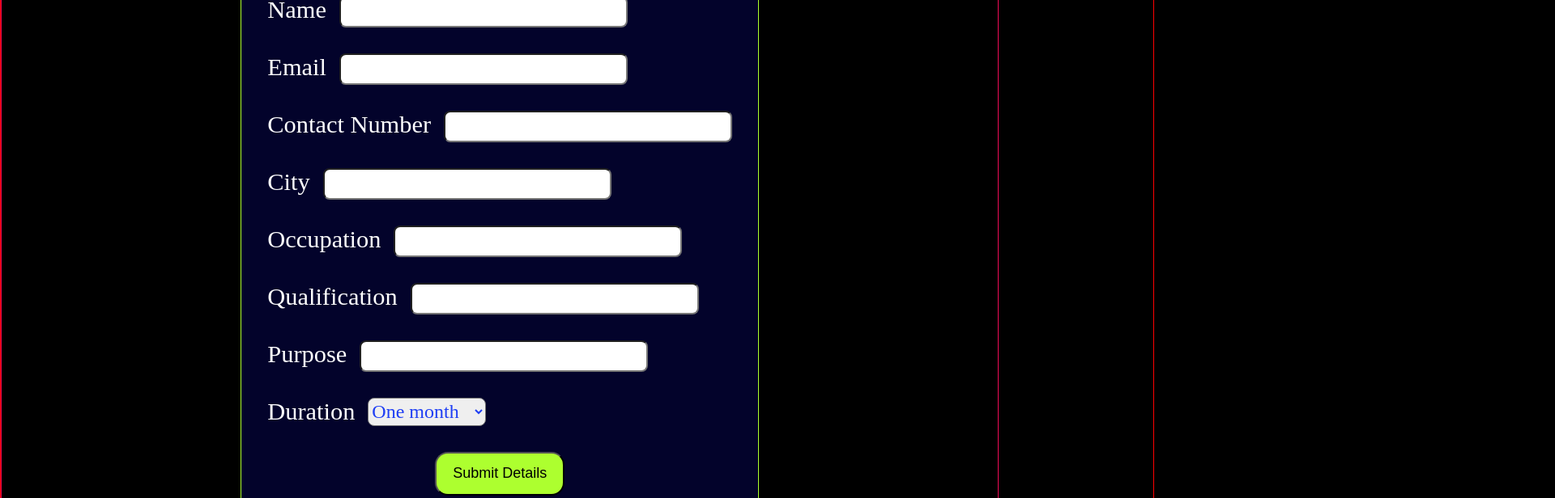
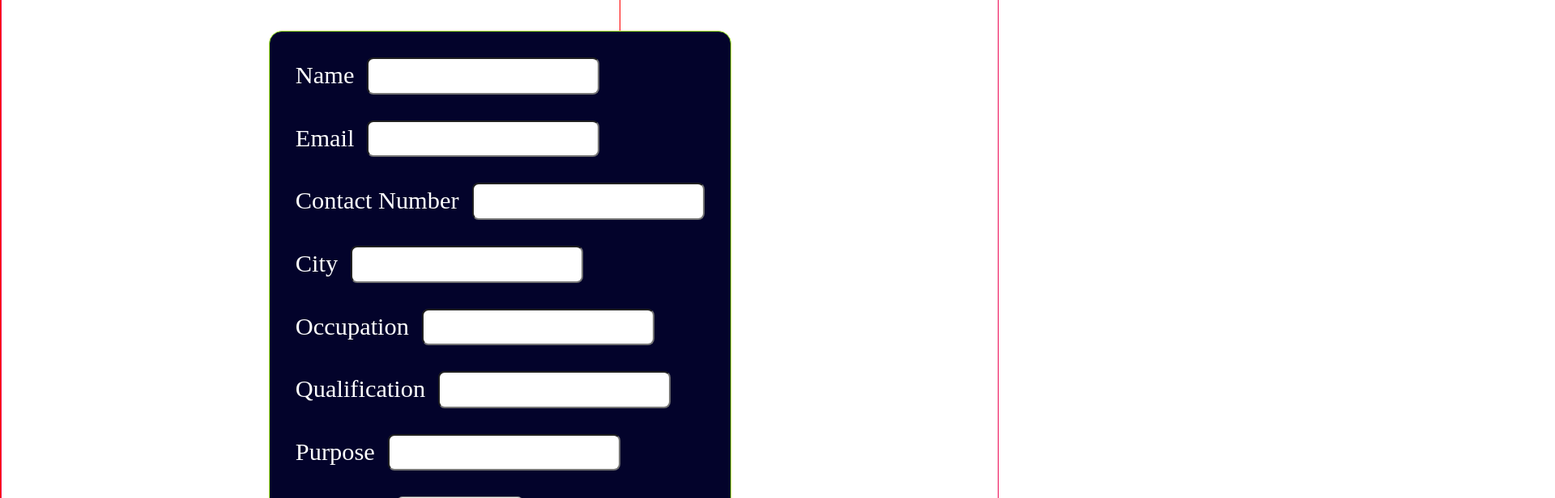
Before and after one commit to neelamraikwar9/LearnNFun, a React (Vite) app: page /join in a window 1280 px wide. Shown: the part 360-976 px from the top of the page at 81% size, 1920 px wide, since content can reach past the window. Built offline with nearby package versions, Linux system fonts and the light colour scheme.

Commit message:
fixed layout with styles

```diff
--- a/src/App.css
+++ b/src/App.css
@@ -1,16 +1,14 @@
 
 
 .navContainer {
-  /* Background-color:rgb(219, 213, 213); */
-  /* background-color: black; */
   background-color: rgb(38, 38, 38);;
   height: 5rem;
   padding: 1rem 1.9rem;
   margin-top: 1rem;
-  /* position: fixed;  */
+  position: fixed;
   width: 75.2rem;
   border-radius: 5rem;
-  /* padding: */
+
 }
 
 .navBar{
@@ -46,7 +44,7 @@
   padding:1rem 1rem;
   font-size: 1.5rem;
 
-  background-color: greenyellow;
+  background-color: var(--primary-color);
 
   font-style: none;
 
@@ -143,7 +141,7 @@
 
 .midBtn {
 
-  background-color:  greenyellow;
+  background-color:  var(--primary-color);
 
   padding: 2rem;
   border-radius: 3rem;
@@ -171,7 +169,7 @@
   flex-wrap: wrap;
   border: 1px solid red;
   padding: 2rem;
-  width: 74rem;
+  width: 7rem;
 }
 
 .imgCon {
--- a/src/index.css
+++ b/src/index.css
@@ -1,16 +1,21 @@
-/* :root {
-  font-family: system-ui, Avenir, Helvetica, Arial, sans-serif;
+:root {
+  /* font-family: system-ui, Avenir, Helvetica, Arial, sans-serif; */
   line-height: 1.5;
   font-weight: 400;
 
   color-scheme: light dark;
   color: rgba(255, 255, 255, 0.87);
-  background-color: #242424;
+  background-color: #070707;
 
   font-synthesis: none;
   text-rendering: optimizeLegibility;
   -webkit-font-smoothing: antialiased;
   -moz-osx-font-smoothing: grayscale;
+
+}
+
+:root {
+  --primary-color: #6bf253;
 }
 
 a {
@@ -19,8 +24,11 @@ a {
   text-decoration: inherit;
 }
 a:hover {
-  color: #535bf2;
+  color: var(--primary-color);
+  text-decoration-line: underline;
 }
+
+
 
 body {
   margin: 0;
@@ -65,29 +73,25 @@ button:focus-visible {
   button {
     background-color: #f9f9f9;
   }
-} */
+}
 
 #root {
 
   margin: 0rem;
   padding: 0rem;
   box-sizing: border-box;
-  background-color: black;
-  /* width: 100%; */
+  /* background-color: black; */
+  width: 100%;
   /* width: 217vh; */
-  width: 298vh;
+  /* width: 298vh; */
 
 
 }
 
 
-/* @media (min-width: ) {
+/* @media (min-width: 900%) {
+  body{
+    background-color: black;
+  }
 
 } */
-
-body {
-  margin:0;
-  padding:0;
-  /* background-color: black; */
-
-}
--- a/src/pages/JoinUs.jsx
+++ b/src/pages/JoinUs.jsx
@@ -67,44 +67,44 @@ const JoinUs = () => {
       <form onSubmit={handleSubmit} className="formCon">
         <div className='field'>
         <label htmlFor="nam">Name</label>
-        <input type="text" id="nam" name="name" value={form.name} onChange={handleOnChange} className="inp"/>
+        <input type="text" id="nam" name="name" value={form.name} onChange={handleOnChange} className="inp" autoComplete="name"/>
         </div>
 
         <div className='field'>
         <label htmlFor="em">Email</label>
-        <input type="text" id="em" name="email" value={form.email} onChange={handleOnChange} className="inp"/>
+        <input type="text" id="em" name="email" value={form.email} onChange={handleOnChange} className="inp" autoComplete="email"/>
         </div>
 
 
          <div className='field'>
         <label htmlFor="cont">Contact Number</label>
-        <input type="number" id="cont" name="contactNumber" value={form.contactNumber} onChange={handleOnChange} className="inp"/>
+        <input type="number" id="cont" name="contactNumber" value={form.contactNumber} onChange={handleOnChange} className="inp" autoComplete="contactNumber"/>
         </div>
 
         <div className='field'>
         <label htmlFor="cit">City</label>
-        <input type="text" id="cit" name="city" value={form.city} onChange={handleOnChange} className="inp"/>
+        <input type="text" id="cit" name="city" value={form.city} onChange={handleOnChange} className="inp" autoComplete="city"/>
         </div>
 
          <div className='field'>
         <label htmlFor="occ">Occupation </label>
-        <input type="text" id="occ" name="occupation" value={form.occupation} onChange={handleOnChange} className="inp"/>
+        <input type="text" id="occ" name="occupation" value={form.occupation} onChange={handleOnChange} className="inp" autoComplete="occupation"/>
         </div>
 
 
          <div className='field'>
         <label htmlFor="qul">Qualification </label>
-        <input type="text" id="qul" name="qualification" value={form.qualification} onChange={handleOnChange} className="inp"/>
+        <input type="text" id="qul" name="qualification" value={form.qualification} onChange={handleOnChange} className="inp" autoComplete="qualification"/>
         </div>
 
          <div className='field'>
         <label htmlFor="pur">Purpose</label>
-        <input type="text" id="pur" name="purpose" value={form.purpose} onChange={handleOnChange} className="inp"/>
+        <input type="text" id="pur" name="purpose" value={form.purpose} onChange={handleOnChange} className="inp" autoComplete="purpose"/>
         </div>
 
         <div className='field'>
           <label htmlFor="dur">Duration</label>
-          <select id="dur" name="duration" value={form.duration} onChange={handleOnChange} className="sel">
+          <select id="dur" name="duration" value={form.duration} onChange={handleOnChange} className="sel" autoComplete="off">
             <option value="One month">One month</option>
             <option value="Two month">Two month</option>
             <option value="Three month">Three month</option>
--- a/src/pages/joinus.css
+++ b/src/pages/joinus.css
@@ -14,11 +14,12 @@
 .wholeFormCon {
     border: 1px solid rgb(238, 11, 86);
     /* padding-top: 2rem; */
-    margin-top: 10rem;
+    margin-top: 15rem;
     display: flex;
     flex-direction: column;
     width: 76.9rem;
     align-items: center;
+
 }
 
 
@@ -42,16 +43,16 @@
 
 .inp {
     font-size: 1.5rem;
-    font-family:system-ui, -apple-system, BlinkMacSystemFont, 'Segoe UI', Roboto, Oxygen, Ubuntu, Cantarell, 'Open Sans', 'Helvetica Neue', sans-serif;
+    font-family:'Gill Sans', 'Gill Sans MT', Calibri, 'Trebuchet MS', sans-serif;
     border-radius: 0.5rem;
-    color:rgb(31, 63, 244);
+    color:whitesmoke;
 }
 
 .sel {
     font-size: 1.5rem;
-    font-family: cursive;
+    font-family:'Gill Sans', 'Gill Sans MT', Calibri, 'Trebuchet MS', sans-serif;
     border-radius: 0.5rem;
-    color:rgb(31, 63, 244);
+    color: whitesmoke;
 }
 
 .btn {
@@ -67,7 +68,7 @@
     padding: 0.9rem;
     font-size: large;
     font-weight: 100;
-    background-color: greenyellow;
+    background-color: var(--primary-color);
     border-radius: 1rem;
 }
 
```
